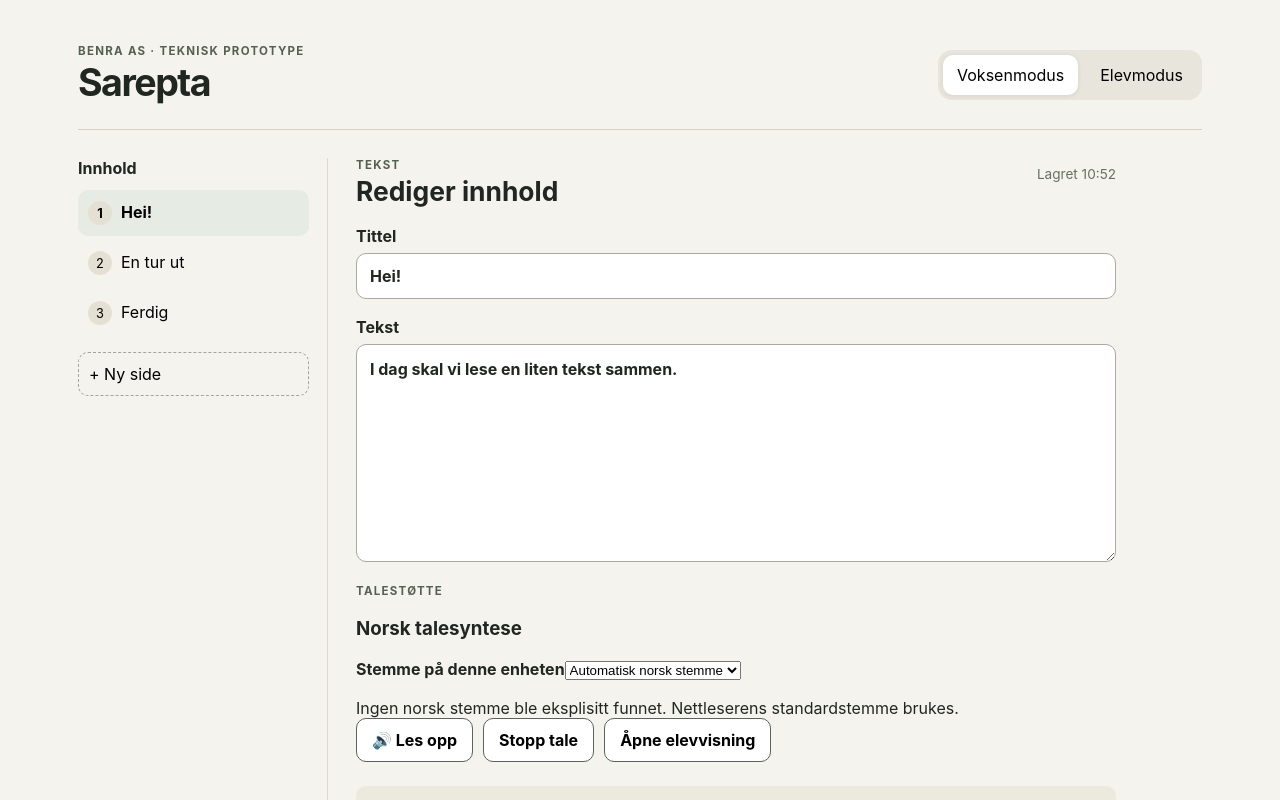
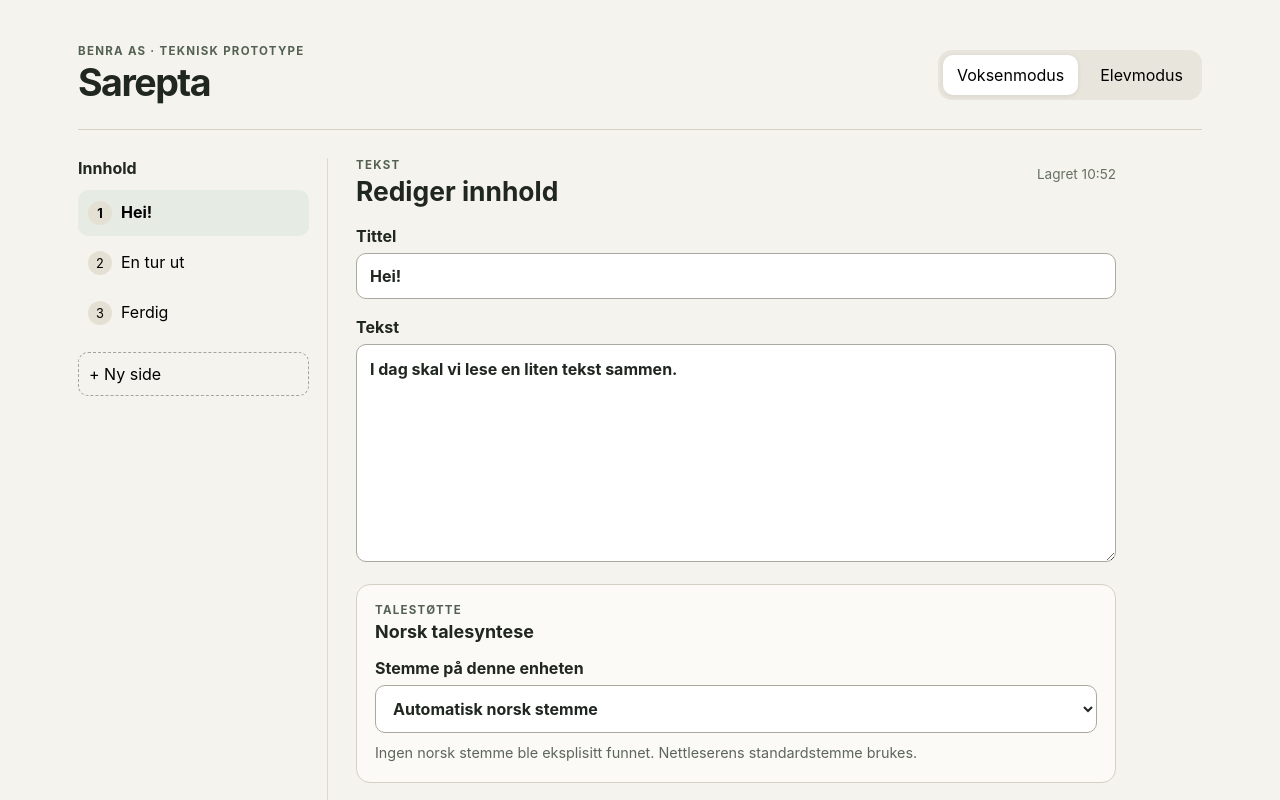
Before and after one commit to SuleBenme/benra-sarepta-prototype, a React (Vite) app in the folder frontend/: page / in a window 1280 px wide. Shown: the top 800 px of the page. Built offline with nearby package versions, Linux system fonts and the light colour scheme.

Commit message:
Style speech selector and voice status

```diff
--- a/frontend/src/styles.css
+++ b/frontend/src/styles.css
@@ -6,8 +6,8 @@
 }
 * { box-sizing: border-box; }
 body { margin: 0; min-width: 320px; min-height: 100vh; }
-button, input, textarea { font: inherit; }
-button:focus-visible, input:focus-visible, textarea:focus-visible, [tabindex]:focus-visible {
+button, input, textarea, select { font: inherit; }
+button:focus-visible, input:focus-visible, textarea:focus-visible, select:focus-visible, [tabindex]:focus-visible {
   outline: 4px solid #111;
   outline-offset: 3px;
 }
@@ -18,6 +18,7 @@ main { max-width: 1180px; margin: 0 auto; padding: 28px; }
 }
 h1 { margin:2px 0 0; font-size:2.35rem; letter-spacing:-.04em; }
 h2 { margin:.2rem 0 1.2rem; font-size:1.65rem; }
+h3 { margin:.25rem 0 1rem; font-size:1.12rem; }
 .eyebrow { text-transform:uppercase; letter-spacing:.11em; font-size:.72rem; font-weight:700; color:#536053; }
 .modeSwitch { display:flex; gap:8px; background:#e8e5dc; padding:5px; border-radius:14px; }
 .modeSwitch button { border:0; padding:10px 14px; border-radius:10px; background:transparent; cursor:pointer; }
@@ -35,10 +36,19 @@ h2 { margin:.2rem 0 1.2rem; font-size:1.65rem; }
 .sectionHeader { display:flex; align-items:flex-start; justify-content:space-between; gap:20px; }
 .saveState { font-size:.85rem; color:#657063; padding-top:8px; }
 label { display:block; font-weight:700; margin:0 0 18px; }
-input, textarea {
+input, textarea, select {
   width:100%; margin-top:7px; border:1px solid #aaa99f; border-radius:10px; padding:12px 13px; background:#fff; color:#202620;
 }
 textarea { resize:vertical; line-height:1.5; }
+.speechPanel {
+  margin: 4px 0 18px;
+  padding: 18px;
+  border: 1px solid #d4d0c5;
+  border-radius: 14px;
+  background: #fbfaf6;
+}
+.voiceLabel { margin-bottom: 10px; }
+.speechMeta { color:#5d665b; font-size:.9rem; line-height:1.45; }
 .actions { display:flex; gap:10px; flex-wrap:wrap; }
 .actions button, .studentActions button, .backBtn {
   border:1px solid #59645a; background:#fff; padding:11px 15px; border-radius:10px; cursor:pointer; font-weight:650;
@@ -55,7 +65,8 @@ textarea { resize:vertical; line-height:1.5; }
 .studentActions { display:flex; justify-content:center; gap:12px; margin-top:24px; flex-wrap:wrap; }
 .studentActions button { min-width:150px; font-size:1.08rem; }
 .studentActions button:disabled { opacity:.38; cursor:not-allowed; }
-.switchHelp { margin:28px auto 18px; color:#555d53; line-height:2; }
+.studentVoice { margin-top:16px; color:#60695f; font-size:.92rem; }
+.switchHelp { margin:22px auto 18px; color:#555d53; line-height:2; }
 kbd { background:#e4e1d8; padding:3px 7px; border-radius:6px; border:1px solid #c8c3b6; }
 .backBtn { background:transparent; }
 @media (max-width:760px) {
```
